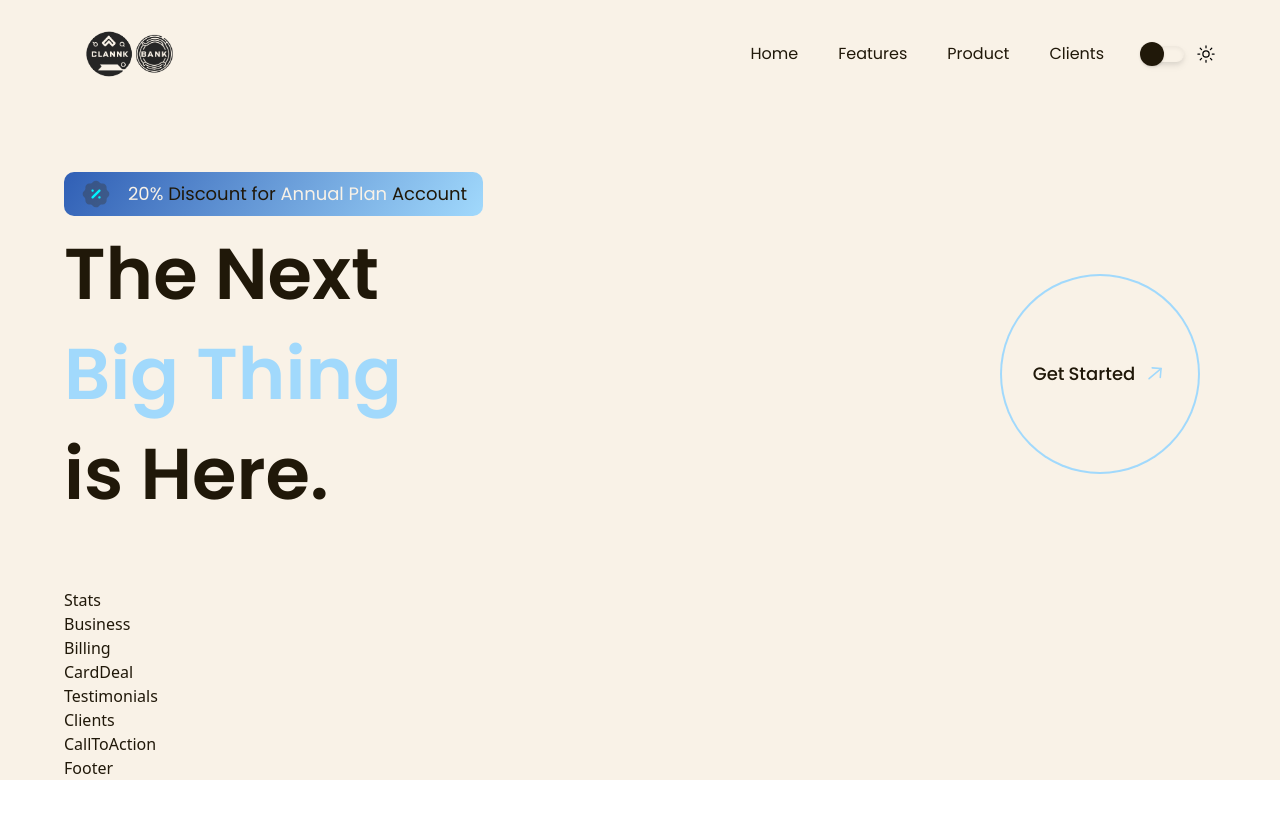
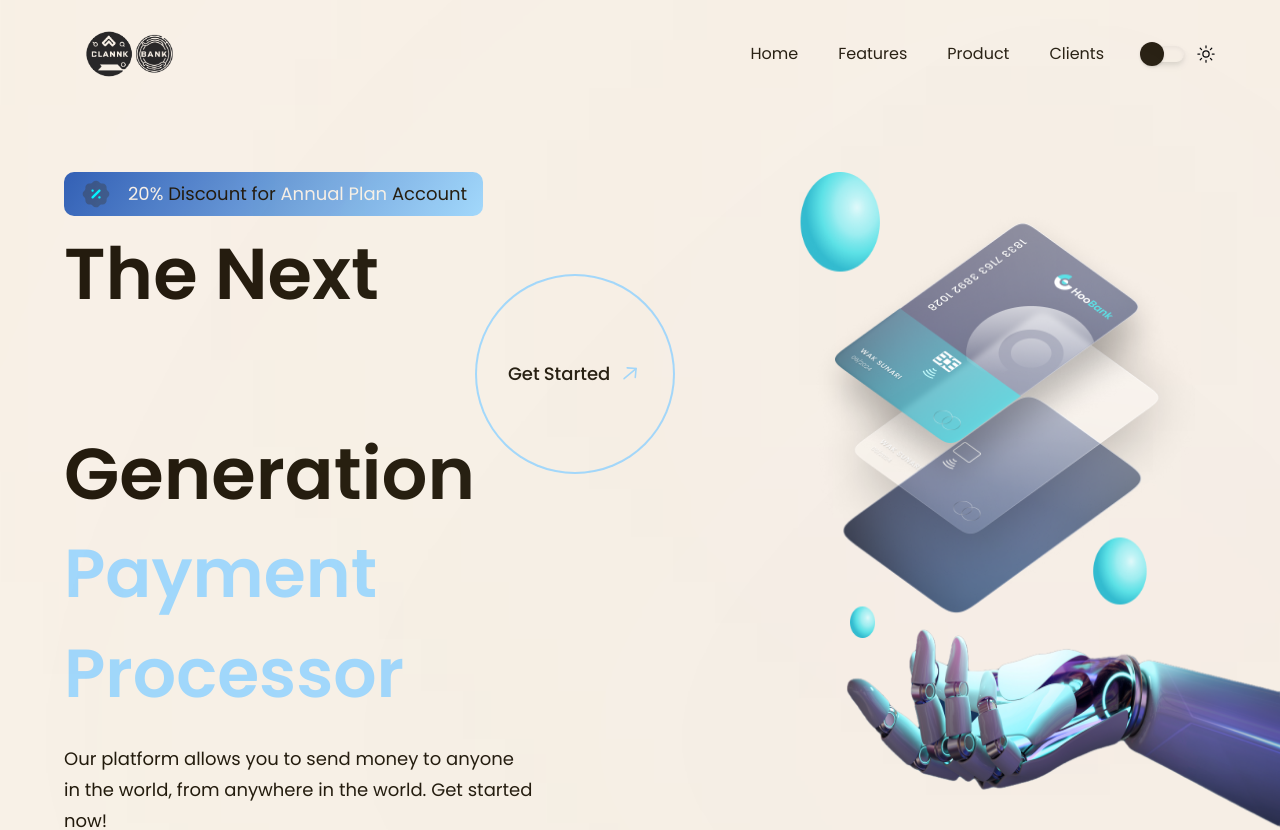
Before and after one commit to td2thinh/react-finance-app, a React (Vite) app: page / in a window 1280 px wide. Shown: the top 830 px of the page. Before the commit the page ends 800 px from the top, so only its background shows below. Built offline with nearby package versions, Linux system fonts and the light colour scheme.

Commit message:
Gradient and Robot hand added in Hero Component

```diff
--- a/src/components/Hero.tsx
+++ b/src/components/Hero.tsx
@@ -27,14 +27,37 @@ const Hero = () => {
                     <div className="flex flex-row  justify-between items-center w-full">
                         <h1 className="flex-1 font-poppins font-semibold ss:text-[72px] text-[52px] ss:leading-[100px] leading-[75px]">The Next {` `}
                             <br className="sm:block hidden"></br>
-                            <span className="text-lightAccent">Big Thing</span>
+
                             <br className="sm:block hidden"></br>
-                            {' '} is Here.
+                            {' '} Generation {` `}
                         </h1>
                         <div className="ss:flex hidden md:mr-4 mr-0">
                             <GetStarted />
                         </div>
                     </div>
+
+                    <h1 className="font-poppins font-semibold ss:text-[68px] text-[52px] text-lightAccent ss:leading-[100px] leading-[75px] w-full">
+                        Payment Processor
+                    </h1>
+
+                    <p className={`${styles.paragraph} max-w-[470px] mt-5`}>
+                        Our platform allows you to send money to anyone in the world, from anywhere in the world. Get started now!
+                    </p>
+                </div>
+
+                <div className={`flex-1 flex ${styles.flexCenter} md:my-0 my-10 relative`}>                    <img src={robot} alt="billing" className="w-[100%] h-[100%] relative z-[5]" />
+                    <div className="absolute z-[0] w-[40%] h-[35%] top-0" style={{
+                        "background": "linear-gradient(90deg, #f4c4c3 0%,  #fc67fa 100%)",
+                        "filter": "blur(900px)",
+                    }} />
+                    <div className="absolute z-[1] w-[80%] h-[85%] rounded-full bottom-40" style={{
+                        "background": "rgba(255, 255, 255, 0.6)",
+                        "filter": "blur(750px)",
+                    }} />
+                    <div className="absolute z-[0] w-[50%] h-[50%] right-20 bottom-0" style={{
+                        "background": "linear-gradient(180deg, rgba(188, 165, 255, 0) 0%,  #214d76 100%)",
+                        "filter": "blur(900px)",
+                    }} />
                 </div>
             </section>
         </>
```
Also changed, not shown: src/App.css (line endings or trailing spaces).
